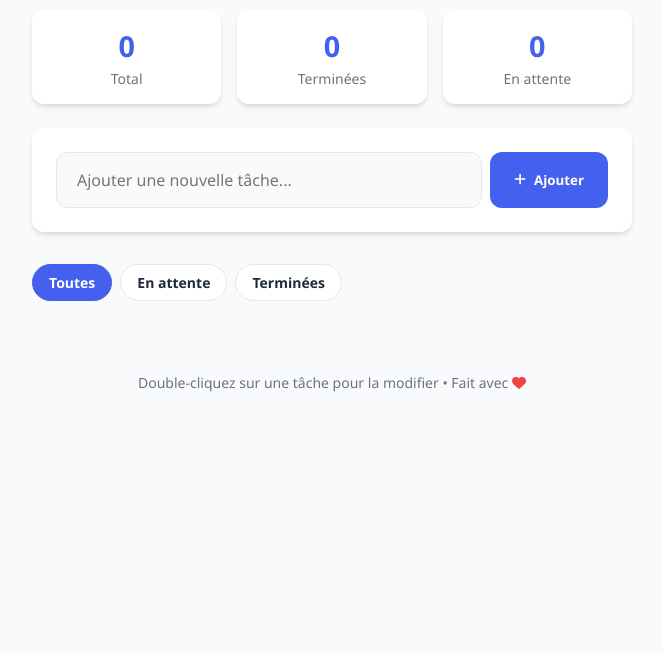
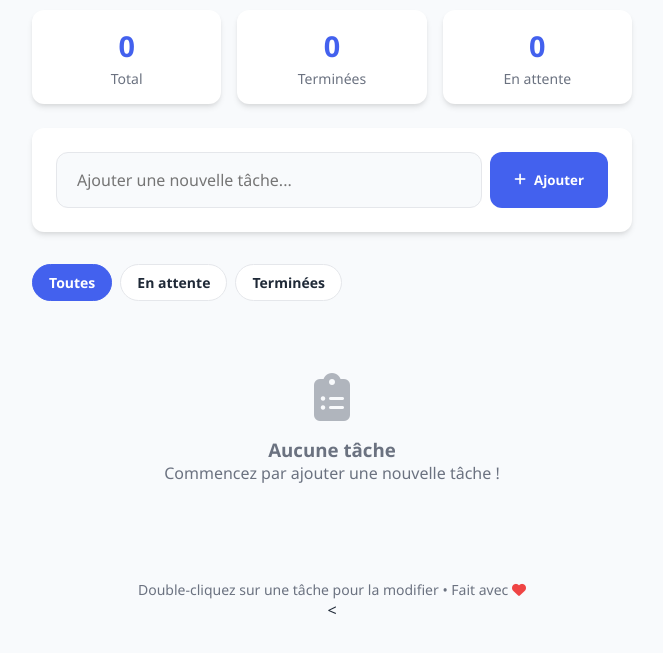
Before and after one commit to senadalmeidapro/projet, a plain HTML site: page todolist.html in a window 1280 px wide. Shown: the part 109-762 px from the top of the page, without its empty margins (308-971 px from the left). Drawn offline with Linux system fonts and the light colour scheme.

Commit message:
Update todolist.html

```diff
--- a/todolist.html
+++ b/todolist.html
@@ -413,7 +413,7 @@
         </footer>
     </div>
 
-    <!-- <script>
+    < <script>
         // Éléments DOM
         const themeToggle = document.getElementById('themeToggle');
         const todoInput = document.getElementById('todoInput');
@@ -689,6 +689,6 @@
 
         // Initialiser l'application
         init();
-    </script> -->
+    </script>
 </body>
 </html>
```
